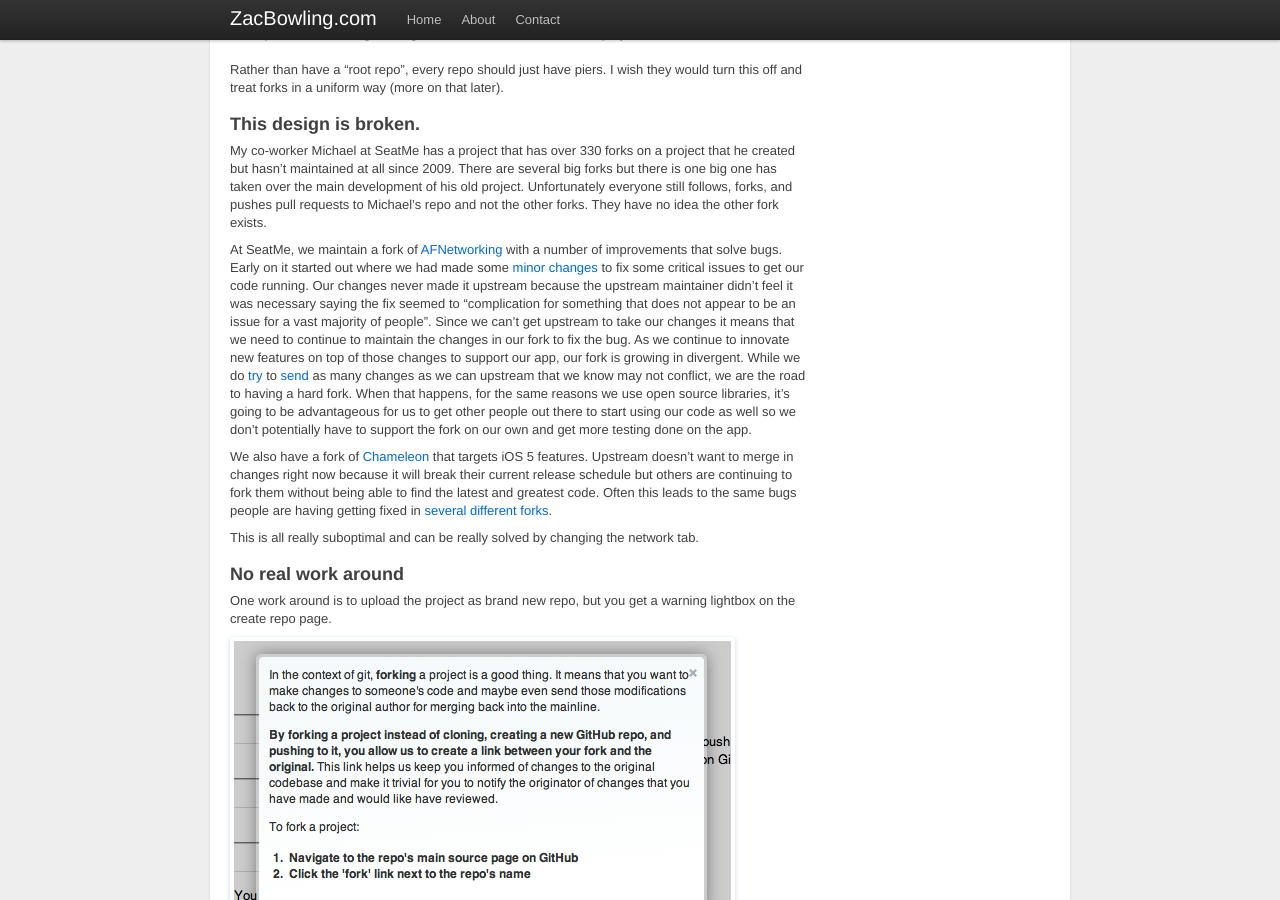
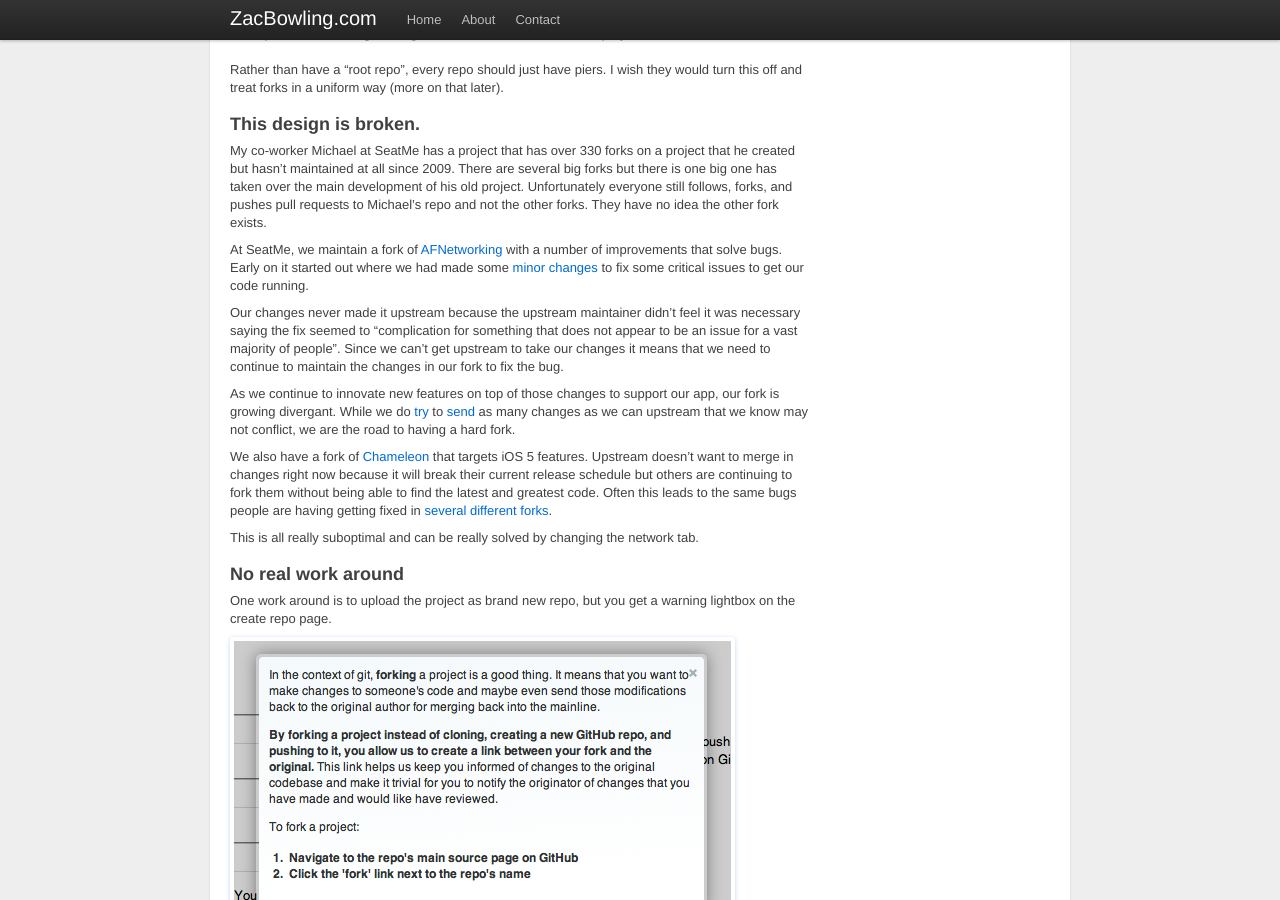
Before and after one commit to zbowling/zbowling.github.com, a Jekyll site: the page built from _posts/2011-11-25-github.markdown, in a window 1280 px wide and 900 px high, scrolled down 2357 px. Built offline with Jekyll 4.4.1, drawn with Linux system fonts in a browser that asks for light colours; nearby versions of some CDN libraries; comment, search, counter and statistics services are not loaded.

Commit message:
edit new blog

```diff
--- a/_posts/2011-11-25-github.markdown
+++ b/_posts/2011-11-25-github.markdown
@@ -85,7 +85,11 @@ Rather than have a "root repo", every repo should just have piers. I wish they w
 
 My co-worker Michael at SeatMe has a project that has over 330 forks on a project that he created but hasn't maintained at all since 2009. There are several big forks but there is one big one has taken over the main development of his old project. Unfortunately everyone still follows, forks, and pushes pull requests to Michael's repo and not the other forks. They have no idea the other fork exists.
 
-At SeatMe, we maintain a fork of [AFNetworking](https://github.com/seatme/AFNetworking) with a number of improvements that solve bugs. Early on it started out where we had made some [minor changes](https://github.com/AFNetworking/AFNetworking/pull/81) to fix some critical issues to get our code running. Our changes never made it upstream because the upstream maintainer didn't feel it was necessary saying the fix seemed to "complication for something that does not appear to be an issue for a vast majority of people". Since we can't get upstream to take our changes it means that we need to continue to maintain the changes in our fork to fix the bug. As we continue to innovate new features on top of those changes to support our app, our fork is growing in divergent. While we do [try](https://github.com/AFNetworking/AFNetworking/pull/125) to [send](https://github.com/AFNetworking/AFNetworking/pull/126) as many changes as we can upstream that we know may not conflict, we are the road to having a hard fork. When that happens, for the same reasons we use open source libraries, it's going to be advantageous for us to get other people out there to start using our code as well so we don't potentially have to support the fork on our own and get more testing done on the app.
+At SeatMe, we maintain a fork of [AFNetworking](https://github.com/seatme/AFNetworking) with a number of improvements that solve bugs. Early on it started out where we had made some [minor changes](https://github.com/AFNetworking/AFNetworking/pull/81) to fix some critical issues to get our code running.
+
+Our changes never made it upstream because the upstream maintainer didn't feel it was necessary saying the fix seemed to "complication for something that does not appear to be an issue for a vast majority of people". Since we can't get upstream to take our changes it means that we need to continue to maintain the changes in our fork to fix the bug.
+
+As we continue to innovate new features on top of those changes to support our app, our fork is growing divergant. While we do [try](https://github.com/AFNetworking/AFNetworking/pull/125) to [send](https://github.com/AFNetworking/AFNetworking/pull/126) as many changes as we can upstream that we know may not conflict, we are the road to having a hard fork.
 
 We also have a fork of [Chameleon](https://github.com/seatme/Chameleon) that targets iOS 5 features. Upstream doesn't want to merge in changes right now because it will break their current release schedule but others are continuing to fork them without being able to find the latest and greatest code. Often this leads to the same bugs people are having getting fixed in [several](https://github.com/BigZaphod/Chameleon/commit/ccb39d3745d25631a07c05756be07c1289cfddd4) [different](https://github.com/kdbdallas/Chameleon/commit/3fe7fac14a30846ee8e4a022e7ccecd395565dfd) [forks](https://github.com/ETroll/Chameleon/commit/20a674f5bee64510f2eeb96e9205ad18d86f8d7c).
 
```
